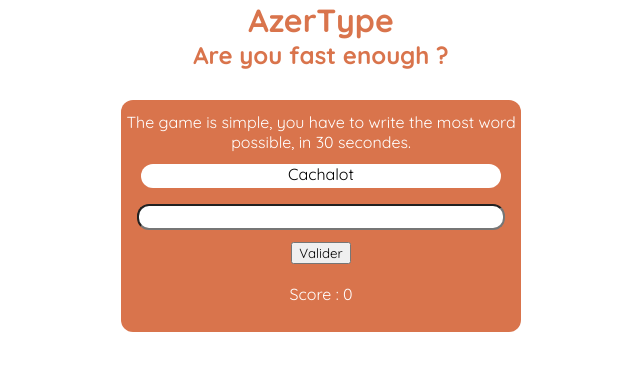
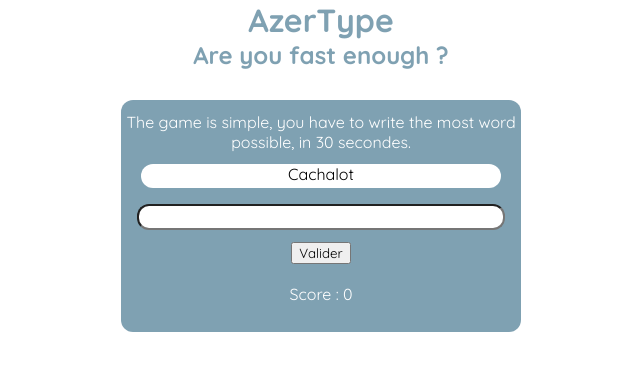
Before and after one commit to Ryatsuo/Azertype, a plain HTML site: page index.html in a window 1280 px wide. Shown: the whole page, without its empty margins (319-959 px from the left). Drawn offline with Linux system fonts and the light colour scheme.

Commit message:
ajout d'une var pour modifier la couleur

```diff
--- a/style.css
+++ b/style.css
@@ -1,3 +1,7 @@
+:root {
+    --maincolor: rgb(0, 68, 102, 0.5)
+}
+
 *{
     border: border-box;
     margin: 0;
@@ -7,12 +11,12 @@
 .header{
     margin: 0 auto;
     text-align: center;
-    color: rgb(217, 116, 76);
+    color: var(--maincolor);
     margin-bottom : 30px
 }
 
 .container{
-    background-color: rgb(217, 116, 76);
+    background-color: var(--maincolor);
     margin: 0 auto;
     text-align: center;
     width: 400px;
```
